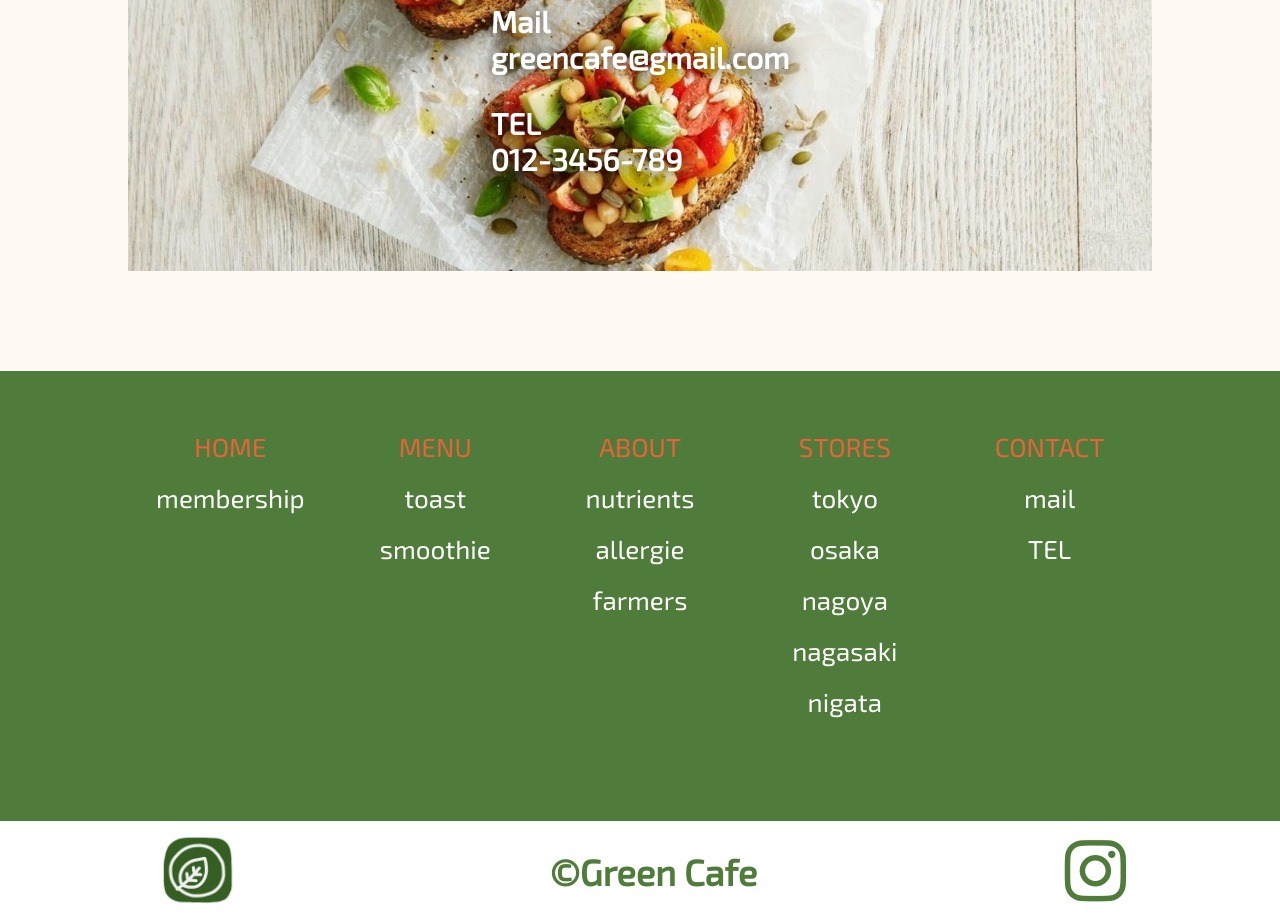
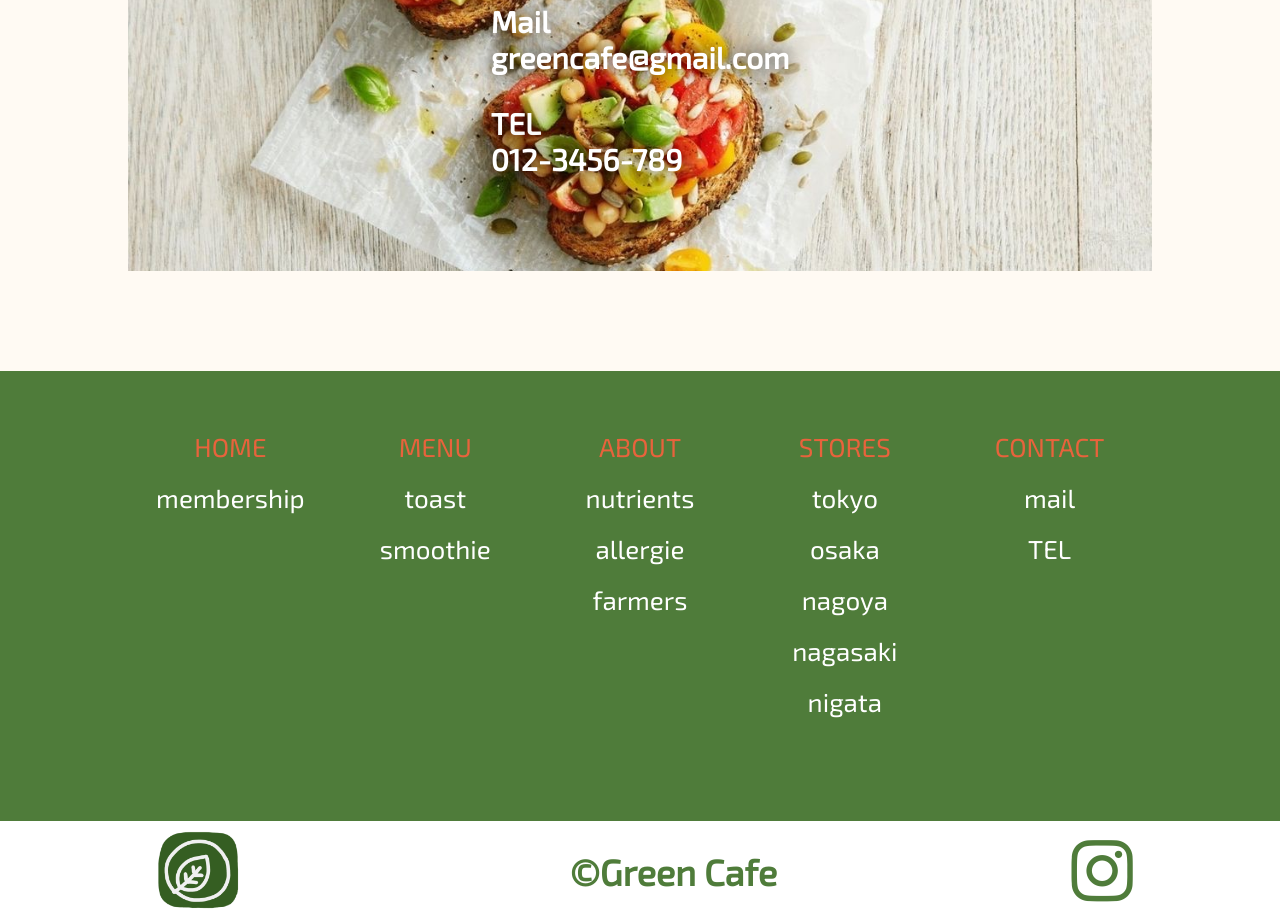
Before and after one commit to HaradaYuri/GreenCafe, a plain HTML site: page index.html in a window 1280 px wide. Shown: the part 5999-6920 px from the top of the page. Drawn offline with nearby package versions, Linux system fonts and the light colour scheme.

Commit message:
ftr-logoの修正

```diff
--- a/assets/styles/style.css
+++ b/assets/styles/style.css
@@ -856,13 +856,13 @@ nav span .fa-bars {
     color: #4f7c3a;
 }
 
-.ftr-logo a {
-    display: block;
-    width: 100%;
+.ftr-logo {
+    width: 10%;
 }
 
 .ftr-logo img {
-    height: 85px;
+    /* height: 85px; */
+    width: 80%;
     object-fit: contain;
     object-position: center;
 }
@@ -1225,8 +1225,7 @@ a .fa-instagram {
     }
 
     .ftr-logo img {
-        /* width: 55px; */
-        height: 55px;
+        width: 105%;
     }
 }
 
--- a/index.html
+++ b/index.html
@@ -327,7 +327,7 @@
 
             <div class="ftr-last-container">
                 <div class="ftr-logo">
-                    <a href="#"><img src="images/logo.PNG" alt="" /></a>
+                    <img src="images/logo.PNG" alt="" />
                 </div>
                 <h3>&copy;Green cafe</h3>
                 <a href=""><i class="fab fa-instagram"></i></a>
```
